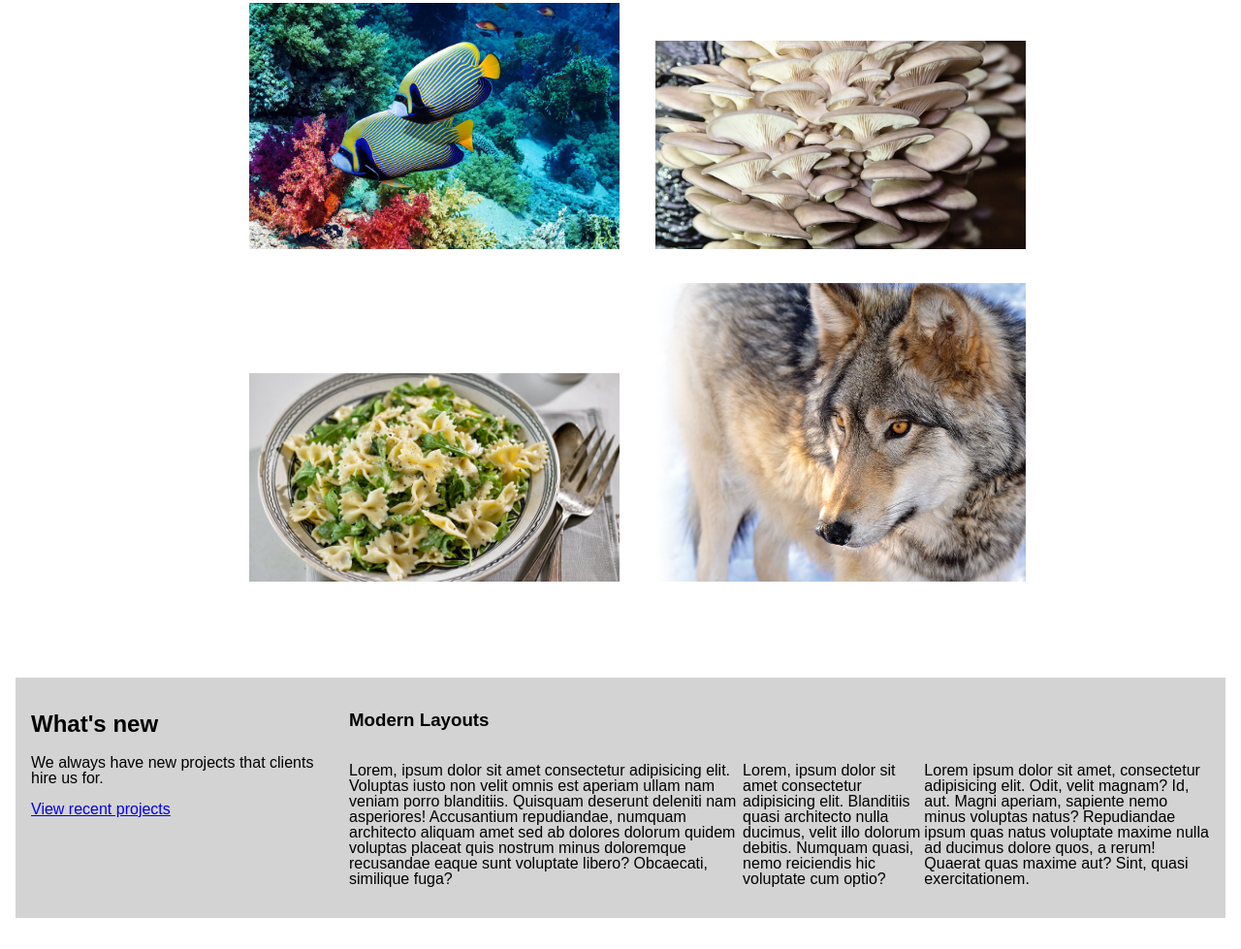
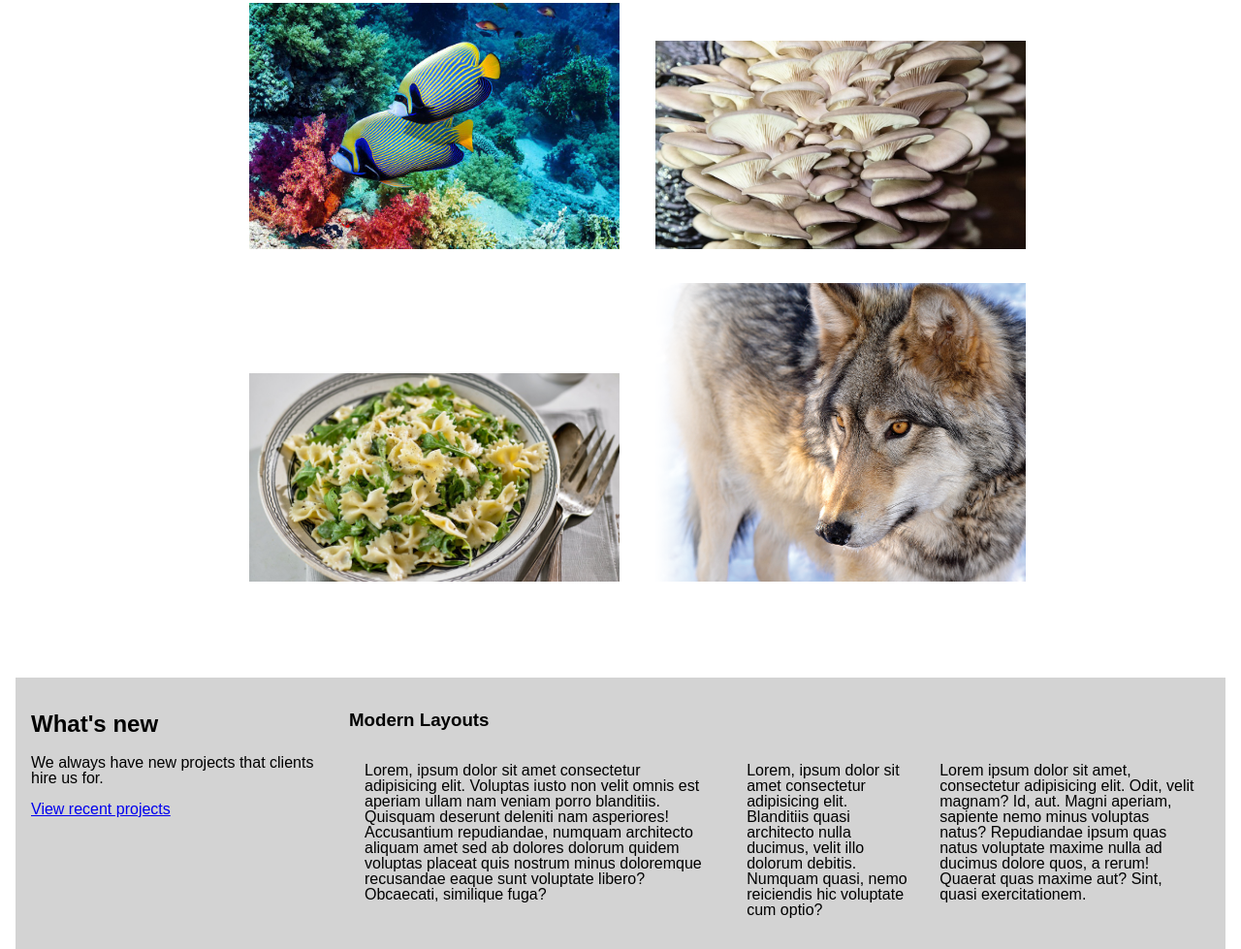
Before and after one commit to floh1695/design-co, a website: page public/index.html in a window 1280 px wide. Shown: the part 280-1259 px from the top of the page at 97% size. Before the commit the page ends 1227 px from the top, so only its background shows below. Drawn offline with Linux system fonts and the light colour scheme.

Commit message:
Readded footer margins

```diff
--- a/public/screen.css
+++ b/public/screen.css
@@ -60,3 +60,7 @@ footer {
   flex-direction: row;
   justify-content: space-between;
 }
+
+.details > section > p {
+  margin: 1em;
+}
```
